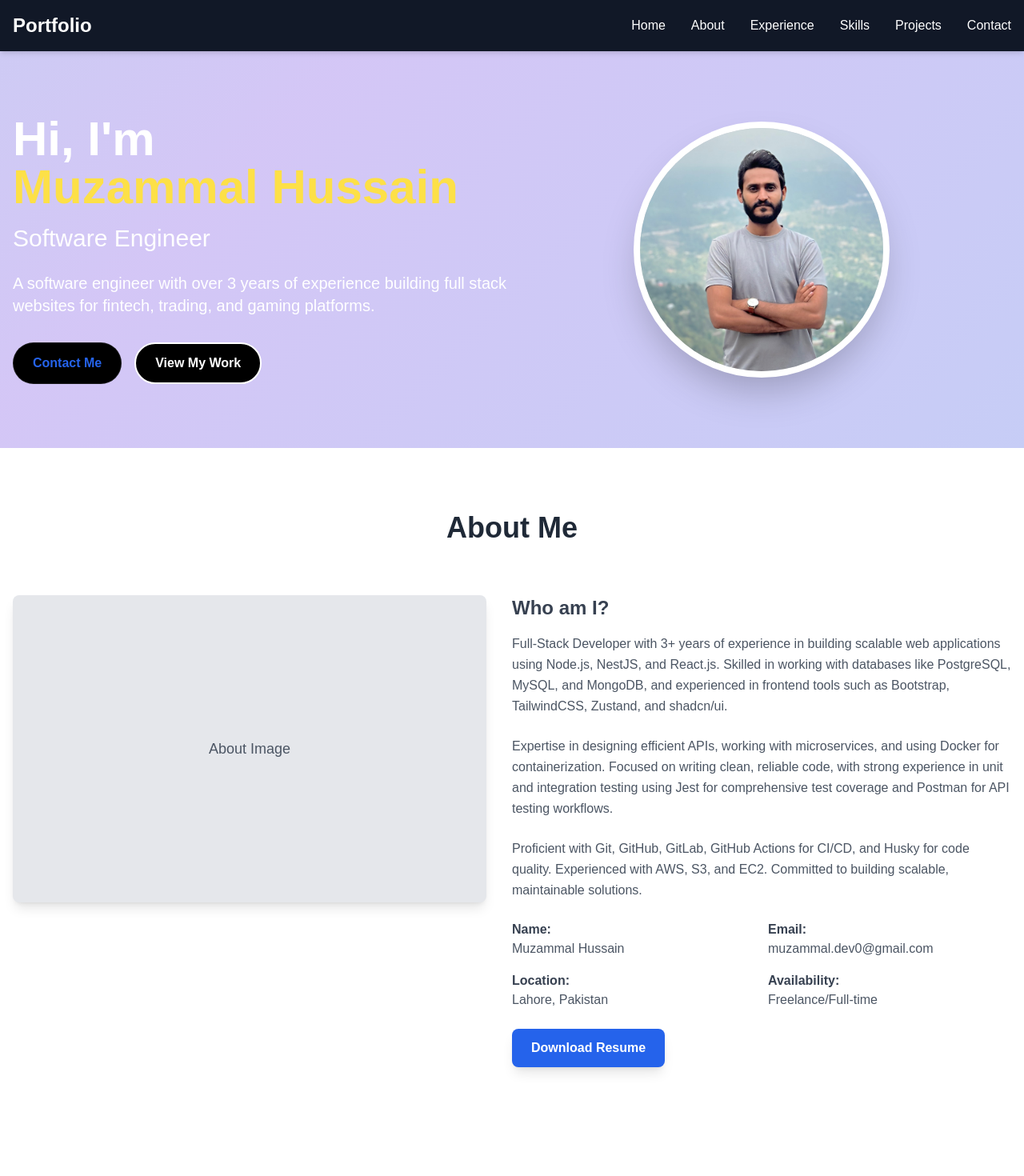
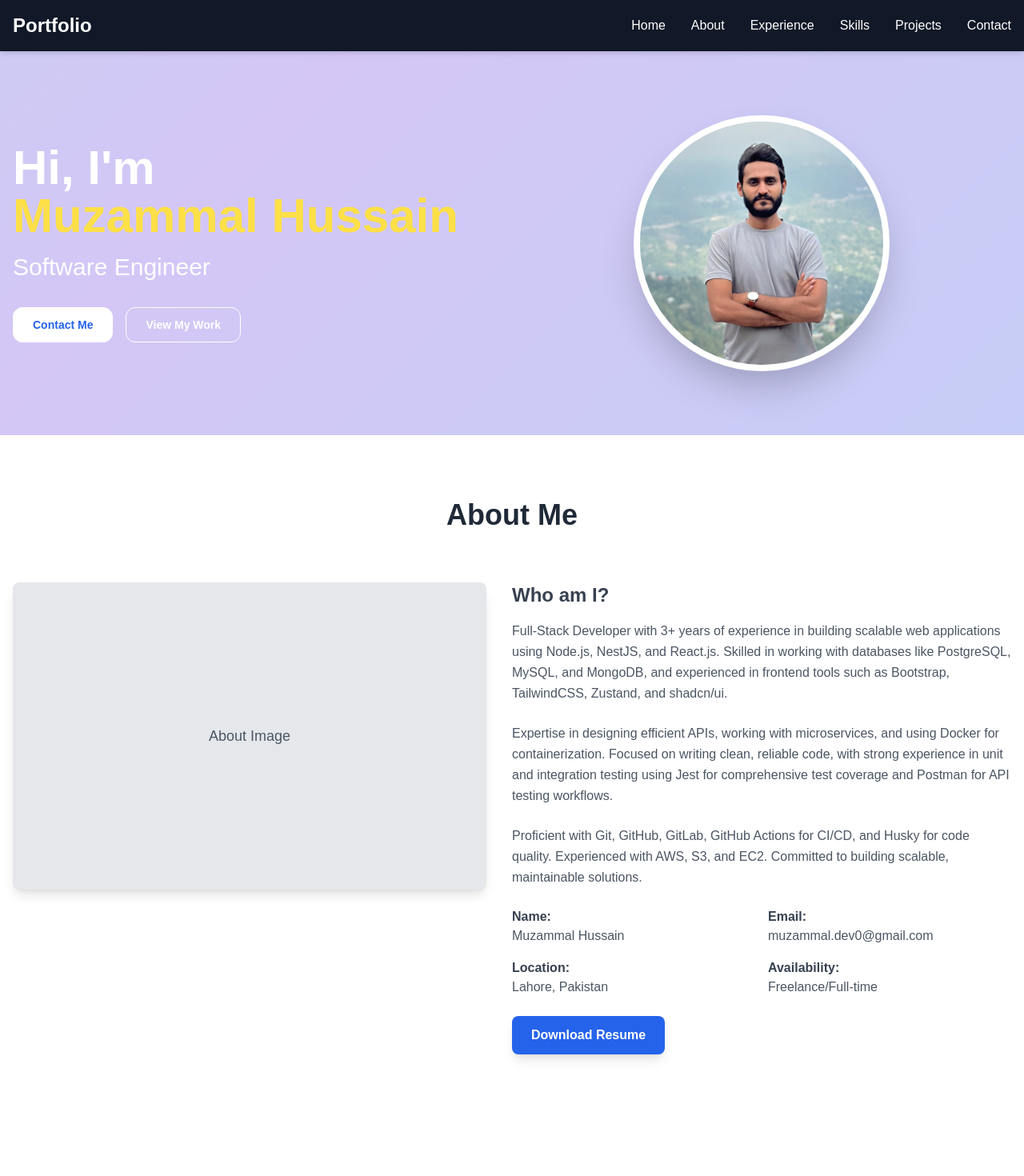
Before and after one commit to muzammal-dev0/portfolio, a React (Vite) app: page / in a window 1280 px wide. Shown: the top 1470 px of the page at 80% size. Built offline with nearby package versions, Linux system fonts and the light colour scheme; a web font is replaced by a local one.

Commit message:
update button

```diff
--- /dev/null
+++ b/src/components/magicui/PulsatingButton.jsx
@@ -0,0 +1,41 @@
+import { cn } from '../../utils/cn'
+
+export const PulsatingButton = ({
+  children,
+  className,
+  pulseColor,
+  duration = '2s',
+  as: Component = 'button',
+  ...props
+}) => {
+  // pulseColor should be RGB values like "59, 130, 246" or default to blue
+  const rgbColor = pulseColor || '59, 130, 246'
+
+  return (
+    <Component
+      className={cn(
+        'relative px-6 py-3 rounded-lg font-semibold overflow-visible transition-colors cursor-pointer',
+        className
+      )}
+      style={{
+        '--pulse-color': rgbColor,
+      }}
+      {...props}
+    >
+      <span className="relative z-10">{children}</span>
+      <span
+        className="absolute inset-0 rounded-lg animate-pulse-ring pointer-events-none -z-10"
+        style={{
+          animationDuration: duration,
+        }}
+      />
+      <span
+        className="absolute inset-0 rounded-lg animate-pulse-ring pointer-events-none -z-10"
+        style={{
+          animationDuration: duration,
+          animationDelay: '0.5s',
+        }}
+      />
+    </Component>
+  )
+}
--- /dev/null
+++ b/src/components/magicui/ShinyButton.jsx
@@ -0,0 +1,24 @@
+import { cn } from '../../utils/cn'
+
+export const ShinyButton = ({
+  children,
+  className,
+  ...props
+}) => {
+  return (
+    <button
+      className={cn(
+        'group relative inline-flex h-11 items-center justify-center rounded-xl px-6 text-sm font-medium transition-all duration-300',
+        'overflow-hidden',
+        className
+      )}
+      {...props}
+    >
+      <span className="relative z-10 flex items-center gap-2">
+        {children}
+      </span>
+      <span className="absolute inset-0 -z-0 bg-gradient-to-r from-[#A8FF78] via-[#FFC700] to-[#FF3838] opacity-0 blur-xl transition-opacity duration-500 group-hover:opacity-70" />
+      <span className="absolute inset-0 -z-10 bg-gradient-to-r from-[#A8FF78] via-[#FFC700] to-[#FF3838] opacity-0 transition-opacity duration-500 group-hover:opacity-50" />
+    </button>
+  )
+}
--- a/src/components/sections/About.jsx
+++ b/src/components/sections/About.jsx
@@ -1,4 +1,5 @@
 import { personalInfo } from '../../constants/personalInfo'
+import { PulsatingButton } from '../magicui/PulsatingButton'
 
 const About = () => {
   const infoItems = [
@@ -35,13 +36,15 @@ const About = () => {
                 </div>
               ))}
             </div>
-            <a
+            <PulsatingButton
+              as="a"
               href={personalInfo.cvPath}
               download="CV.pdf"
-              className="inline-block bg-blue-600 text-white hover:bg-blue-700 px-6 py-3 rounded-lg font-semibold transition shadow-lg"
+              className="inline-flex bg-blue-600 text-white hover:bg-blue-700 font-semibold shadow-lg no-underline"
+              pulseColor="37, 99, 235"
             >
               Download Resume
-            </a>
+            </PulsatingButton>
           </div>
         </div>
       </div>
--- a/src/components/sections/Contact.jsx
+++ b/src/components/sections/Contact.jsx
@@ -1,6 +1,6 @@
 import { useState } from 'react'
 import { personalInfo } from '../../constants/personalInfo'
-import { ShimmerButton } from '../magicui/ShimmerButton'
+import { PulsatingButton } from '../magicui/PulsatingButton'
 import { Dock, DockIcon } from '@/components/ui/dock'
 import { Meteors } from '../magicui/Meteors'
 
@@ -211,13 +211,13 @@ const Contact = () => {
                 ></textarea>
               </div>
               <div className="relative z-10">
-                <ShimmerButton
+                <PulsatingButton
                   type="submit"
                   className="w-full bg-blue-600 text-white hover:bg-blue-700 font-semibold"
-                  background="rgba(37, 99, 235, 1)"
+                  pulseColor="37, 99, 235"
                 >
                   Send Message
-                </ShimmerButton>
+                </PulsatingButton>
               </div>
             </form>
           </div>
--- a/src/components/sections/Hero.jsx
+++ b/src/components/sections/Hero.jsx
@@ -1,7 +1,7 @@
-import { handleNavClick } from '../../utils/scroll'
-import { personalInfo } from '../../constants/personalInfo'
-import { AnimatedGradient } from '../magicui/AnimatedGradient'
-import { ShimmerButton } from '../magicui/ShimmerButton'
+import { handleNavClick } from "../../utils/scroll";
+import { personalInfo } from "../../constants/personalInfo";
+import { AnimatedGradient } from "../magicui/AnimatedGradient";
+import { ShinyButton } from "../magicui/ShinyButton";
 
 const Hero = () => {
   return (
@@ -10,26 +10,25 @@ const Hero = () => {
       <div className="relative z-10 container mx-auto px-4 flex flex-col md:flex-row items-center">
         <div className="md:w-1/2 text-center md:text-left mb-8 md:mb-0">
           <h1 className="text-4xl md:text-6xl font-bold leading-tight mb-4">
-            Hi, I'm{' '}
+            Hi, I'm{" "}
             <span className="text-yellow-300 whitespace-nowrap">
               {personalInfo.name}
             </span>
           </h1>
-          <h2 className="text-2xl md:text-3xl mb-6">{personalInfo.title}</h2>
-          <p className="text-xl mb-8">{personalInfo.bio.short}</p>
+          <h2 className="text-2xl md:text-3xl mb-8">{personalInfo.title}</h2>
           <div className="flex flex-col sm:flex-row justify-center md:justify-start space-y-4 sm:space-y-0 sm:space-x-4">
-            <ShimmerButton
-              onClick={(e) => handleNavClick(e, 'contact')}
-              className="bg-white text-blue-600 hover:bg-gray-200 font-semibold"
+            <ShinyButton
+              onClick={(e) => handleNavClick(e, "contact")}
+              className="bg-white text-blue-600 hover:bg-gray-100 font-semibold border border-white"
             >
               Contact Me
-            </ShimmerButton>
-            <ShimmerButton
-              onClick={(e) => handleNavClick(e, 'projects')}
-              className="border-2 border-white bg-transparent text-white hover:bg-white hover:text-blue-600 font-semibold"
+            </ShinyButton>
+            <ShinyButton
+              onClick={(e) => handleNavClick(e, "projects")}
+              className="bg-transparent text-white border border-white hover:bg-white/10 font-semibold"
             >
               View My Work
-            </ShimmerButton>
+            </ShinyButton>
           </div>
         </div>
         <div className="md:w-1/2 flex justify-center">
@@ -45,7 +44,7 @@ const Hero = () => {
         </div>
       </div>
     </section>
-  )
-}
+  );
+};
 
-export default Hero
+export default Hero;
--- a/src/index.css
+++ b/src/index.css
@@ -20,3 +20,20 @@
   animation: meteor linear infinite;
   pointer-events: none;
 }
+
+@keyframes pulse-ring {
+  0% {
+    transform: scale(1);
+    opacity: 1;
+  }
+  100% {
+    transform: scale(1.5);
+    opacity: 0;
+  }
+}
+
+.animate-pulse-ring {
+  animation: pulse-ring infinite;
+  background: rgba(var(--pulse-color), 0.7);
+  border-radius: inherit;
+}
```
